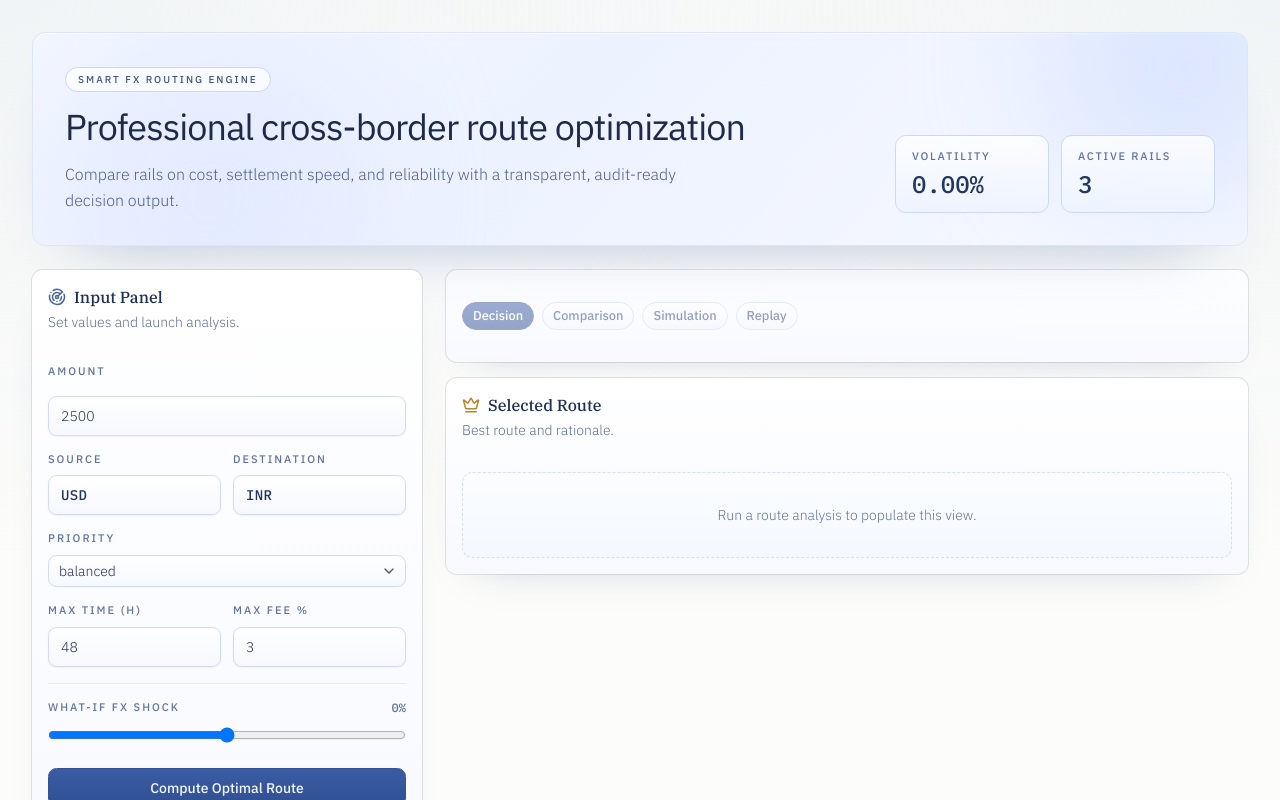
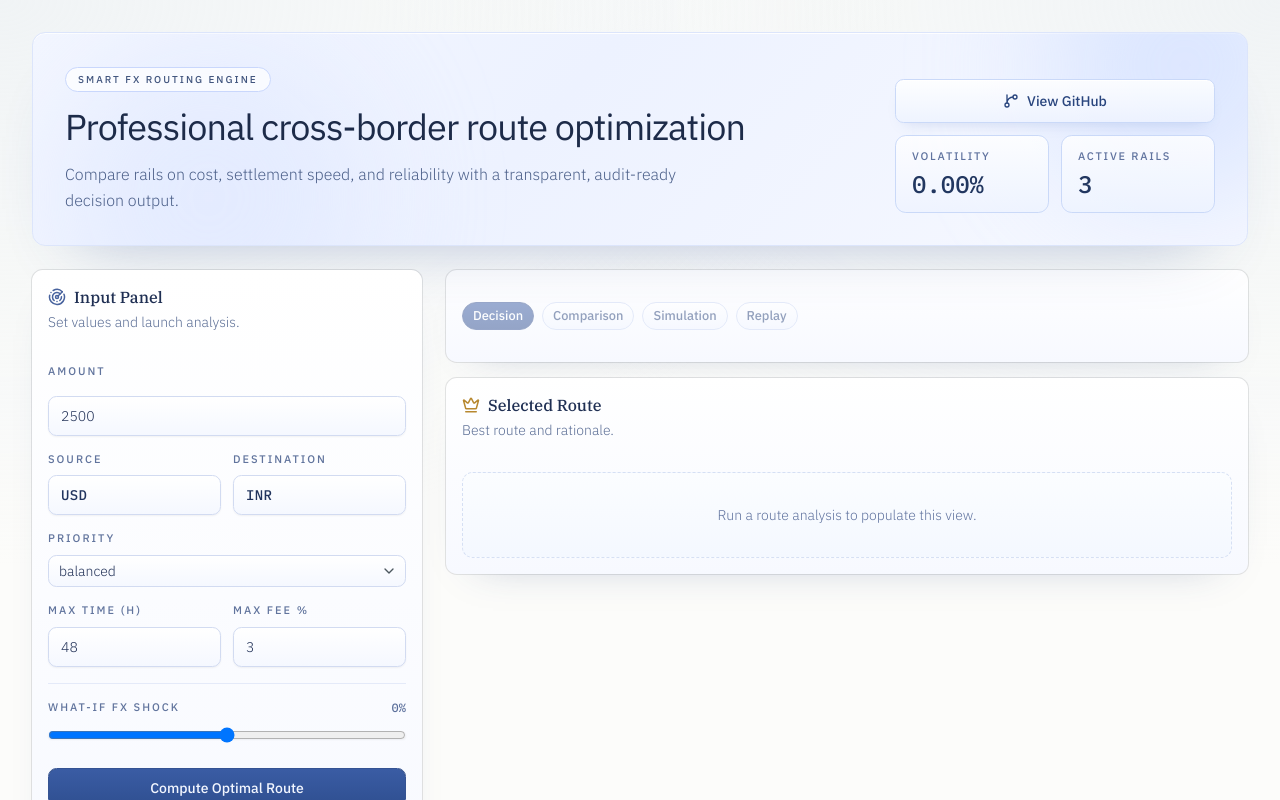
Before and after one commit to Akash-YS05/fx-routing, a Next.js app: page / in a window 1280 px wide. Shown: the top 800 px of the page. Built offline with nearby package versions, Linux system fonts and the light colour scheme.

Commit message:
added github link

```diff
--- a/components/fx-routing/route-dashboard.tsx
+++ b/components/fx-routing/route-dashboard.tsx
@@ -14,6 +14,7 @@ import {
   ShieldCheck,
   TrendingUp,
   X,
+  GitBranch,
 } from "lucide-react";
 
 import { Alert, AlertDescription, AlertTitle } from "@/components/ui/alert";
@@ -234,6 +235,15 @@ export function RouteDashboard() {
             </p>
           </div>
           <div className="grid grid-cols-1 gap-3 sm:min-w-[320px] sm:grid-cols-2">
+            <a
+              href="https://github.com/Akash-YS05/fx-routing"
+              target="_blank"
+              rel="noreferrer"
+              className="col-span-1 inline-flex h-11 items-center justify-center gap-2 rounded-xl border border-[#cad9f8] bg-[linear-gradient(180deg,#ffffffd9_0%,#eef3ffd9_100%)] px-4 text-sm font-medium text-[#29457e] shadow-[inset_0_1px_0_0_rgba(255,255,255,0.92),0_8px_16px_-10px_rgba(87,116,183,0.28)] transition-colors hover:text-[#1f3767] sm:col-span-2"
+            >
+              <GitBranch className="size-4" />
+              View GitHub
+            </a>
             <HeroMetric
               label="Volatility"
               value={result ? `${(result.metadata.volatilityFactor * 100).toFixed(2)}%` : "0.00%"}
```
